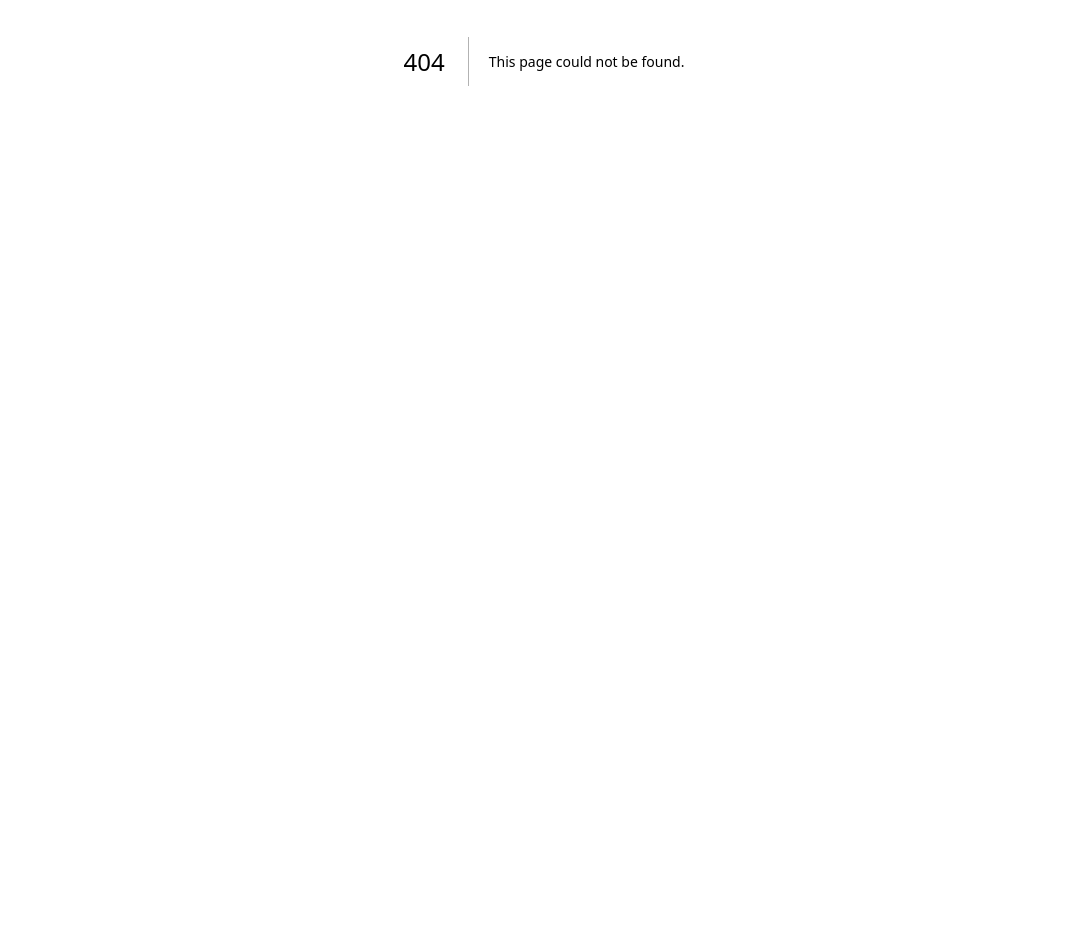
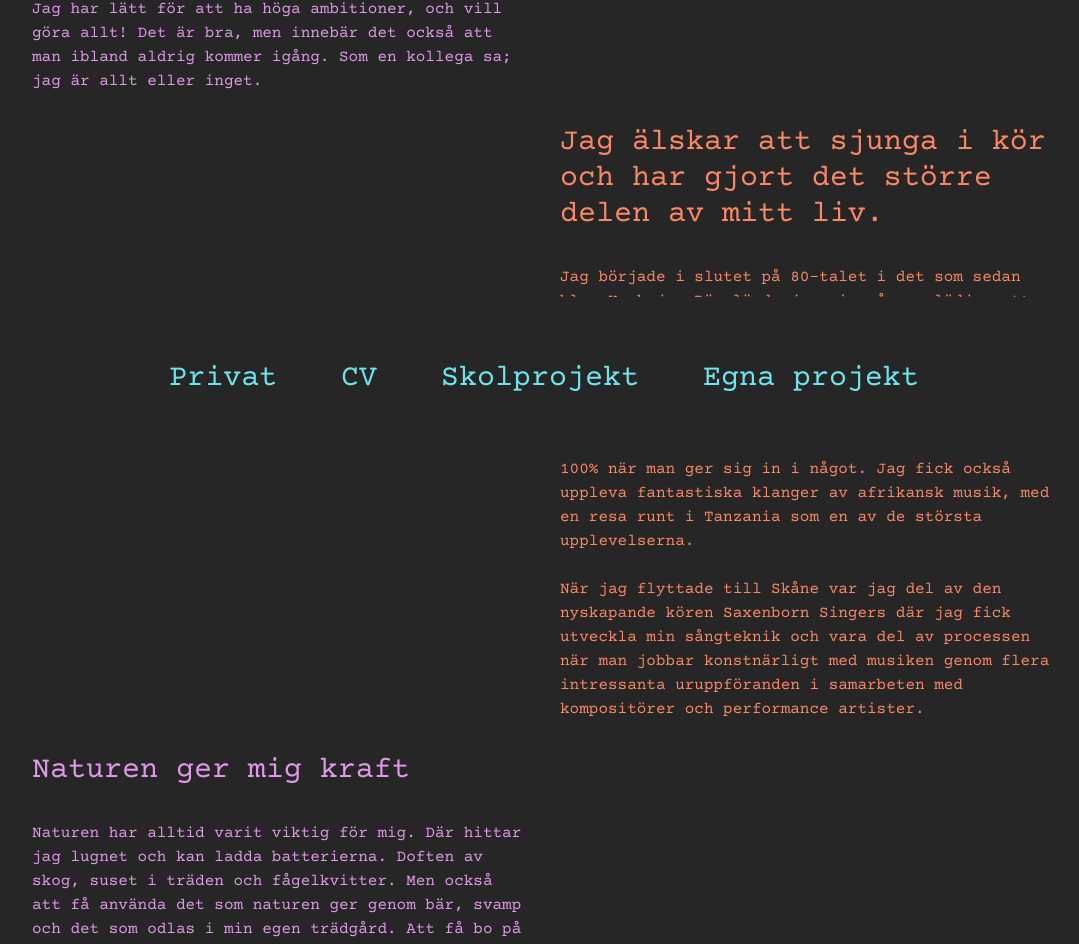
Before and after one commit to QueAnkan/meannika, a Next.js app: page /about in a window 1280 px wide. Before the commit this address had no page. Shown: the part 339-1283 px from the top of the page, without its empty margins (96-1175 px from the left). Before the commit the page ends 800 px from the top, so only its background shows below. Built offline with nearby package versions, Linux system fonts and the light colour scheme.

Commit message:
added structure to the app, started about page

```diff
--- /dev/null
+++ b/app/about/page.tsx
@@ -0,0 +1,63 @@
+const AboutPage = () => {
+    return (
+        <div className='py-32'>
+            <h1 className='w-full text-center text-4xl pb-16 text-green'>
+                Vem är jag?
+            </h1>
+            <div className='grid grid-cols-2 gap-8 max-w-[1024px] mx-auto'>
+                <article className='col-start-1  flex flex-col gap-8 text-purple'>
+                    <cite className='text-3xl'>
+                        “Ibland måste man låta ambitionerna vila”
+                    </cite>
+                    <p>
+                        Jag har lätt för att ha höga ambitioner, och vill göra
+                        allt! Det är bra, men innebär det också att man ibland
+                        aldrig kommer igång. Som en kollega sa; jag är allt
+                        eller inget.
+                    </p>
+                </article>
+                <article className='col-start-2 row-start-2 flex flex-col gap-8 text-brown'>
+                    <h2 className='text-3xl'>
+                        Jag älskar att sjunga i kör och har gjort det större
+                        delen av mitt liv.{" "}
+                    </h2>
+                    <p>
+                        Jag började i slutet på 80-talet i det som sedan blev
+                        Krokajo. Där lärde jag mig sångarglädje, att musik är
+                        lust och lekfullhet. Dessutom fick jag min första “lön”
+                        när jag medverkade på inspelningen av Majas
+                        Alfabetssånger! <br />
+                        <br /> Under tonåren sjöng jag i Nova Cantica i
+                        Skoghall. Där fick jag lära mig disciplin, och att
+                        alltid ge 100% när man ger sig in i något. Jag fick
+                        också uppleva fantastiska klanger av afrikansk musik,
+                        med en resa runt i Tanzania som en av de största
+                        upplevelserna. <br />
+                        <br />
+                        När jag flyttade till Skåne var jag del av den
+                        nyskapande kören Saxenborn Singers där jag fick utveckla
+                        min sångteknik och vara del av processen när man jobbar
+                        konstnärligt med musiken genom flera intressanta
+                        uruppföranden i samarbeten med kompositörer och
+                        performance artister.
+                    </p>
+                </article>
+                <article className='col-start-1 row-start-3 flex flex-col gap-8 text-purple'>
+                    <h2 className='text-3xl'>Naturen ger mig kraft</h2>
+                    <p>
+                        Naturen har alltid varit viktig för mig. Där hittar jag
+                        lugnet och kan ladda batterierna. Doften av skog, suset
+                        i träden och fågelkvitter. Men också att få använda det
+                        som naturen ger genom bär, svamp och det som odlas i min
+                        egen trädgård. Att få bo på landet har alltid lockat och
+                        jag älskar att göra det! Jag följer årstidernas
+                        växlingar, ser när fåglarna kommer på våren och när de
+                        samlas för att flytta söderut på hösten.
+                    </p>
+                </article>
+            </div>
+        </div>
+    );
+};
+
+export default AboutPage;
--- /dev/null
+++ b/app/components/Footer.tsx
@@ -0,0 +1,12 @@
+import Navigation from "./Navigation";
+
+
+const Footer = () => {
+  return (
+	<footer className="w-full fixed bottom-0 bg-background py-16">
+	  <div><Navigation/></div>
+	</footer>
+  );
+};
+
+export default Footer;
--- /dev/null
+++ b/app/components/Navigation.tsx
@@ -0,0 +1,16 @@
+import Link from "next/link";
+
+const Navigation = () => {
+	return (
+		<nav>
+			<ul className="flex gap-16 w-full justify-center text-3xl text-blue">
+				<li><Link href="/about">Privat</Link></li>
+				<li><Link href="/cv">CV</Link></li>
+				<li><Link href="/ schoolprojects">Skolprojekt</Link></li>
+				<li><Link href="/ownprojects">Egna projekt</Link></li>
+			</ul>
+		</nav>
+	);
+}
+
+export default Navigation;
--- /dev/null
+++ b/app/cv/page.tsx
@@ -0,0 +1,10 @@
+
+const CvPage = () => {
+  return (
+	<div>
+	  <h1>CV</h1>
+	</div>
+  );
+}
+
+export default CvPage;
--- /dev/null
+++ b/app/fonts/fonts.ts
@@ -0,0 +1,4 @@
+import {Courier_Prime} from "next/font/google"
+
+
+export const courier = Courier_Prime({subsets: ["latin"], weight: "400", style: "normal"});
--- a/app/globals.css
+++ b/app/globals.css
@@ -3,8 +3,8 @@
 @tailwind utilities;
 
 :root {
-  --background: #ffffff;
-  --foreground: #171717;
+  --background: #262626;
+  --foreground: #fff;
 }
 
 @media (prefers-color-scheme: dark) {
--- a/app/layout.tsx
+++ b/app/layout.tsx
@@ -1,6 +1,8 @@
 import type { Metadata } from "next";
 import localFont from "next/font/local";
 import "./globals.css";
+import Footer from "./components/Footer";
+import { courier } from "./fonts/fonts";
 
 const geistSans = localFont({
   src: "./fonts/GeistVF.woff",
@@ -26,9 +28,12 @@ export default function RootLayout({
   return (
     <html lang="en">
       <body
-        className={`${geistSans.variable} ${geistMono.variable} antialiased`}
+        className={`${courier.className} antialiased`}
       >
+        <div>
         {children}
+        </div>
+        <Footer/>
       </body>
     </html>
   );
--- /dev/null
+++ b/app/ownprojects/page.tsx
@@ -0,0 +1,11 @@
+
+
+const OwnProjectsPage = () => {
+  return (
+	<div>
+	  <h1>Own Projects</h1>
+	</div>
+  );
+}
+
+export default OwnProjectsPage;
--- a/app/page.tsx
+++ b/app/page.tsx
@@ -2,99 +2,11 @@ import Image from "next/image";
 
 export default function Home() {
   return (
-    <div className="grid grid-rows-[20px_1fr_20px] items-center justify-items-center min-h-screen p-8 pb-20 gap-16 sm:p-20 font-[family-name:var(--font-geist-sans)]">
-      <main className="flex flex-col gap-8 row-start-2 items-center sm:items-start">
-        <Image
-          className="dark:invert"
-          src="https://nextjs.org/icons/next.svg"
-          alt="Next.js logo"
-          width={180}
-          height={38}
-          priority
-        />
-        <ol className="list-inside list-decimal text-sm text-center sm:text-left font-[family-name:var(--font-geist-mono)]">
-          <li className="mb-2">
-            Get started by editing{" "}
-            <code className="bg-black/[.05] dark:bg-white/[.06] px-1 py-0.5 rounded font-semibold">
-              app/page.tsx
-            </code>
-            .
-          </li>
-          <li>Save and see your changes instantly.</li>
-        </ol>
+    <div className="">
+      <main className="">
 
-        <div className="flex gap-4 items-center flex-col sm:flex-row">
-          <a
-            className="rounded-full border border-solid border-transparent transition-colors flex items-center justify-center bg-foreground text-background gap-2 hover:bg-[#383838] dark:hover:bg-[#ccc] text-sm sm:text-base h-10 sm:h-12 px-4 sm:px-5"
-            href="https://vercel.com/new?utm_source=create-next-app&utm_medium=appdir-template-tw&utm_campaign=create-next-app"
-            target="_blank"
-            rel="noopener noreferrer"
-          >
-            <Image
-              className="dark:invert"
-              src="https://nextjs.org/icons/vercel.svg"
-              alt="Vercel logomark"
-              width={20}
-              height={20}
-            />
-            Deploy now
-          </a>
-          <a
-            className="rounded-full border border-solid border-black/[.08] dark:border-white/[.145] transition-colors flex items-center justify-center hover:bg-[#f2f2f2] dark:hover:bg-[#1a1a1a] hover:border-transparent text-sm sm:text-base h-10 sm:h-12 px-4 sm:px-5 sm:min-w-44"
-            href="https://nextjs.org/docs?utm_source=create-next-app&utm_medium=appdir-template-tw&utm_campaign=create-next-app"
-            target="_blank"
-            rel="noopener noreferrer"
-          >
-            Read our docs
-          </a>
-        </div>
       </main>
-      <footer className="row-start-3 flex gap-6 flex-wrap items-center justify-center">
-        <a
-          className="flex items-center gap-2 hover:underline hover:underline-offset-4"
-          href="https://nextjs.org/learn?utm_source=create-next-app&utm_medium=appdir-template-tw&utm_campaign=create-next-app"
-          target="_blank"
-          rel="noopener noreferrer"
-        >
-          <Image
-            aria-hidden
-            src="https://nextjs.org/icons/file.svg"
-            alt="File icon"
-            width={16}
-            height={16}
-          />
-          Learn
-        </a>
-        <a
-          className="flex items-center gap-2 hover:underline hover:underline-offset-4"
-          href="https://vercel.com/templates?framework=next.js&utm_source=create-next-app&utm_medium=appdir-template-tw&utm_campaign=create-next-app"
-          target="_blank"
-          rel="noopener noreferrer"
-        >
-          <Image
-            aria-hidden
-            src="https://nextjs.org/icons/window.svg"
-            alt="Window icon"
-            width={16}
-            height={16}
-          />
-          Examples
-        </a>
-        <a
-          className="flex items-center gap-2 hover:underline hover:underline-offset-4"
-          href="https://nextjs.org?utm_source=create-next-app&utm_medium=appdir-template-tw&utm_campaign=create-next-app"
-          target="_blank"
-          rel="noopener noreferrer"
-        >
-          <Image
-            aria-hidden
-            src="https://nextjs.org/icons/globe.svg"
-            alt="Globe icon"
-            width={16}
-            height={16}
-          />
-          Go to nextjs.org →
-        </a>
+      <footer className="">
       </footer>
     </div>
   );
--- /dev/null
+++ b/app/schoolprojects/page.tsx
@@ -0,0 +1,10 @@
+
+const SchoolProjectsPage = () => {
+  return (
+	<div>
+	  <h1>School Projects</h1>
+	</div>
+  );
+}
+
+export default SchoolProjectsPage;
--- a/tailwind.config.ts
+++ b/tailwind.config.ts
@@ -11,6 +11,10 @@ const config: Config = {
       colors: {
         background: "var(--background)",
         foreground: "var(--foreground)",
+        blue: '#6ee5ec',
+        green:'#6ae779',
+        brown:'#fa8765',
+        purple:'#e098e9',
       },
     },
   },
```
